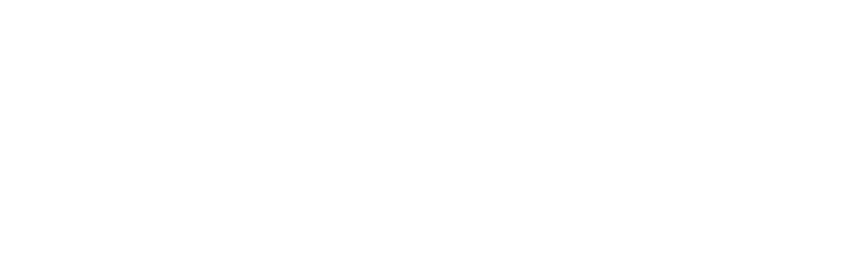
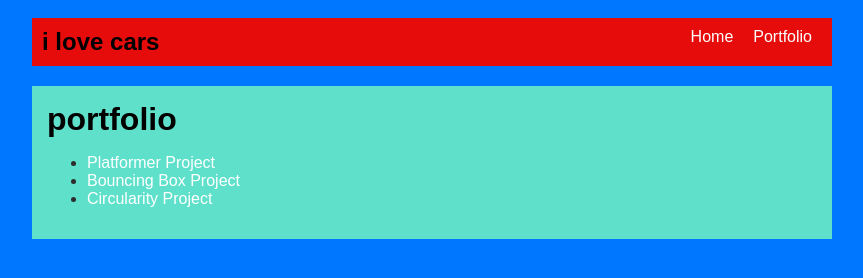
Before and after one commit to boltonhunter60-netizen/boltonhunter60-netizen.github.io, a plain HTML site: page portfolio.html in a window 1280 px wide. Shown: the whole page, without its empty margins (208-1071 px from the left). Drawn offline with Linux system fonts and the light colour scheme.

Commit message:
Portfolio Start

```diff
--- a/portfolio.html
+++ b/portfolio.html
@@ -0,0 +1,42 @@
+<!DOCTYPE html>
+<html>
+  <head>
+    <title>cars</title>
+    <link rel="stylesheet" href="style.css" />
+  </head>
+
+  <body>
+    <!-- All content goes here -->
+    <div id="all-contents">
+      <nav>
+        <h1>i love cars</h1>
+        <ul id="nav-ul">
+          <li class="nav-li">
+            <a href="index.html">Home</a>
+          </li>
+
+          <li class="nav-li">
+            <a href="portfolio.html">Portfolio</a>
+          </li>
+        </ul>
+      </nav>
+
+      <main>
+        <div class="content">
+          <h1>portfolio</h1>
+          <ul id="portfolio">
+            <li>
+              <a href="fsd-projects/platformer/">Platformer Project</a>
+            </li>
+            <li>
+              <a href="fsd-projects/bouncing-box/">Bouncing Box Project</a>
+            </li>
+            <li>
+              <a href="fsd-projects/circularity/">Circularity Project</a>
+            </li>
+          </ul>
+        </div>
+      </main>
+    </div>
+  </body>
+</html>
--- a/style.css
+++ b/style.css
@@ -1,5 +1,5 @@
 body {
-background: rgb(125, 198, 205);
+background: rgb(0, 119, 255);
 color: rgb(45, 45, 45);
 padding: 10px;
 font-family: Arial, sans-serif;
@@ -14,7 +14,7 @@ margin: auto;
 
 /* navigation menu */
 nav {
-background: rgb(239, 80, 41);
+background: rgb(230, 12, 12);
 margin: 0 auto;
 display: flex;
 padding: 10px;
@@ -24,7 +24,7 @@ padding: 10px;
 h1 {
 display: flex;
 align-items: center;
-color: white;
+color: rgb(0, 0, 0);
 flex: 1;
 margin: 0;
 }
@@ -52,7 +52,7 @@ color: #fff;
 
 /* main container area beneath menu */
 main {
-background: rgb(245, 238, 219);
+background: rgb(94, 224, 203);
 display: flex;
 margin-top: 20px;
 }
```
